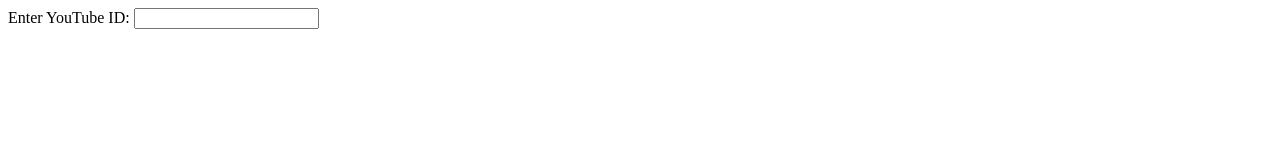
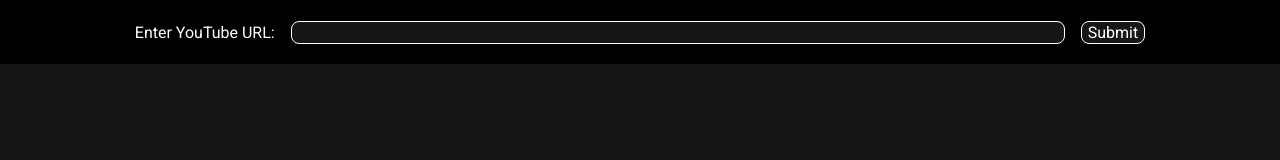
Before and after one commit to zayndamji/youtube-downloader, a plain HTML site: page index.html in a window 1280 px wide. Drawn offline with Linux system fonts and the light colour scheme.

Commit message:
added styling for youtube url input

```diff
--- a/index.html
+++ b/index.html
@@ -10,8 +10,9 @@
 
 <body>
   <div id="youtube-input-container">
-    <label for="youtube-input">Enter YouTube ID:</label>
+    <label for="youtube-input">Enter YouTube URL:</label>
     <input id="youtube-input">
+    <button id="youtube-submit">Submit</button>
   </div>
 </body>
 
--- a/styles.css
+++ b/styles.css
@@ -0,0 +1,49 @@
+@import url('https://fonts.googleapis.com/css2?family=Roboto:ital,wght@0,100;0,300;0,400;0,500;0,700;0,900;1,100;1,300;1,400;1,500;1,700;1,900&display=swap');
+
+body {
+  margin: 0;
+  padding: 0;
+  background-color: rgb(22, 22, 22);
+  font-size: 16px;
+  font-family: Roboto, sans-serif;
+}
+
+#youtube-input-container {
+  background-color: black;
+  color: white;
+
+  display: flex;
+  justify-content: center;
+  align-items: center;
+
+  height: 64px;
+  width: 100%;
+
+  padding: 0;
+}
+
+#youtube-input-container > label {
+  text-align: center;
+  margin: 8px;
+}
+
+#youtube-input-container > input {
+  width: 60%;
+  font-size: 16px;
+  border: solid white 1px;
+  border-radius: 8px;
+  background-color: rgb(22, 22, 22);
+  color: white;
+  font-family: Roboto, sans-serif;
+  margin: 8px;
+}
+
+#youtube-input-container > button {
+  border: solid white 1px;
+  border-radius: 8px;
+  background-color: rgb(22, 22, 22);
+  color: white;
+  font-family: Roboto, sans-serif;
+  font-size: 16px;
+  margin: 8px;
+}
```
